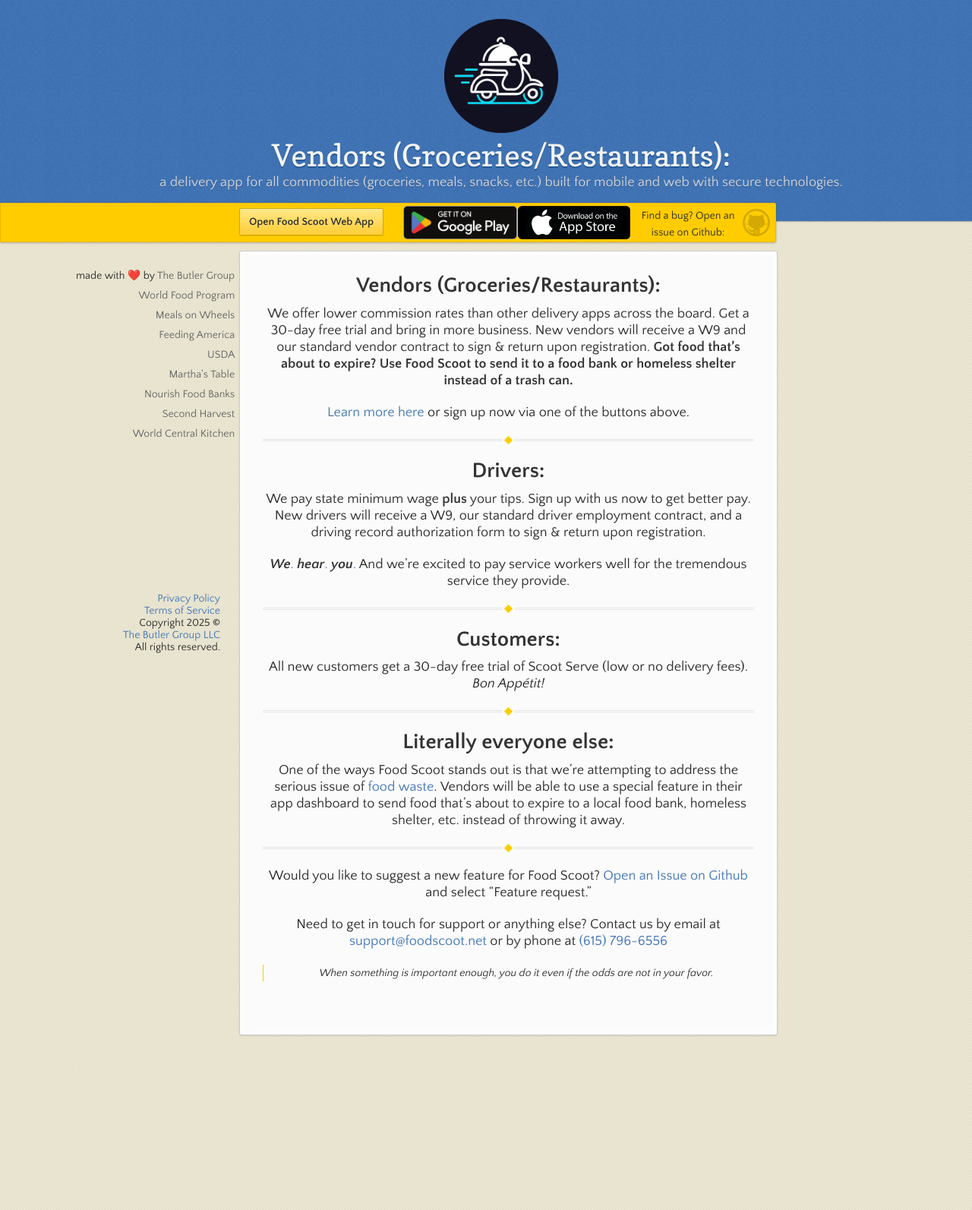
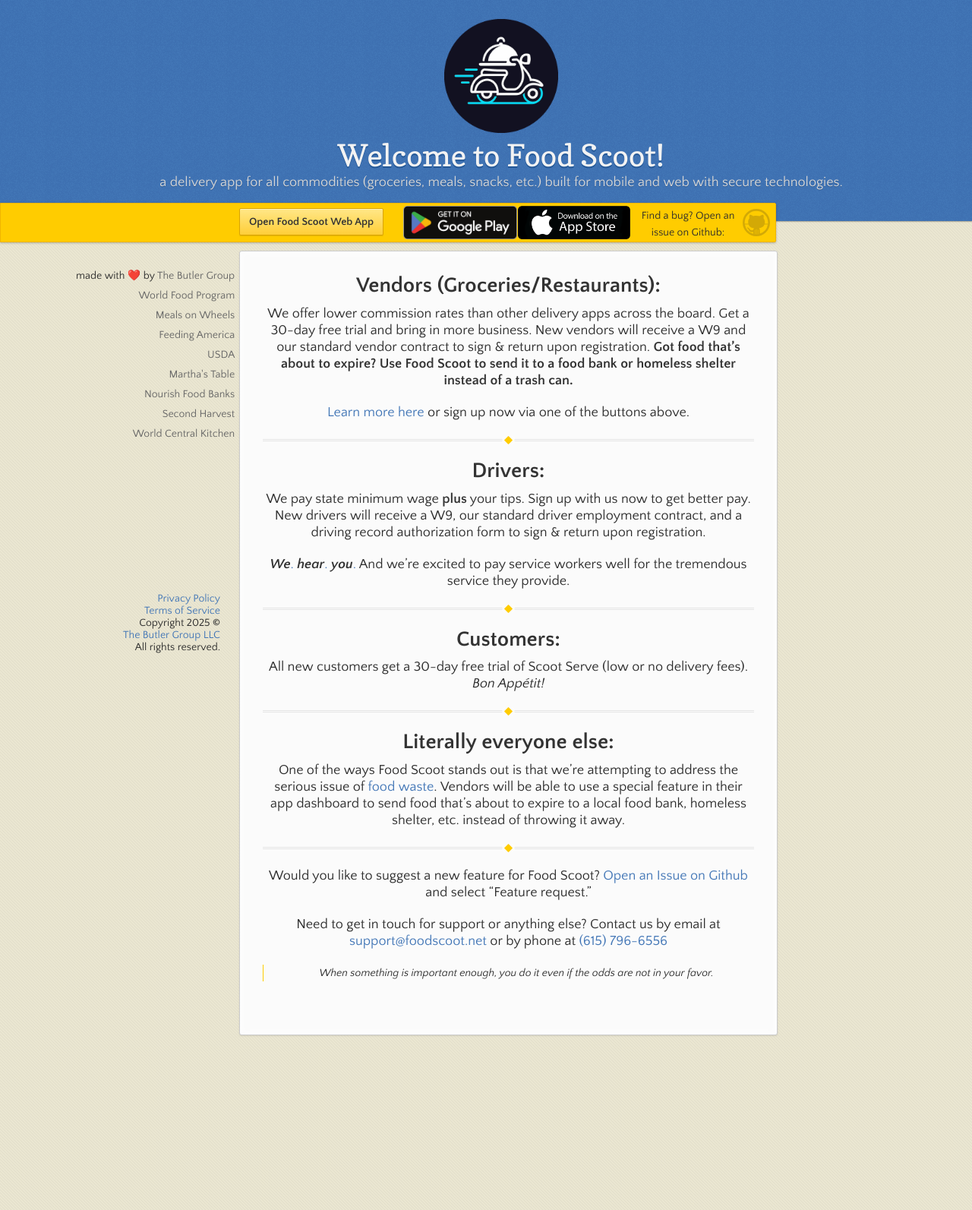
Before and after one commit to butlergroup/Food-Scoot, a Jekyll site: the page built from index.md, in a window 1280 px wide. Shown: the whole page at 76% size. Built offline with Jekyll 4.4.1, drawn with Linux system fonts in a browser that asks for light colours; our own code applies the rules of GitHub Pages for plain Markdown files.

Commit message:
modified:   _layouts/default.html

```diff
--- a/_layouts/default.html
+++ b/_layouts/default.html
@@ -30,7 +30,7 @@
   <header>
     <a href="https://foodscoot.net"><img src="assets/images/logo.png" alt="Food Scoot"
         style="width: 150px; height: auto;"></a>
-    <h1>{{ page.title | default: site.title | default: site.github.repository_name }}</h1>
+    <h1>Welcome to Food Scoot!</h1>
     <p>{{ page.description | default: site.description | default: site.github.project_tagline }}</p>
   </header>
 
```
